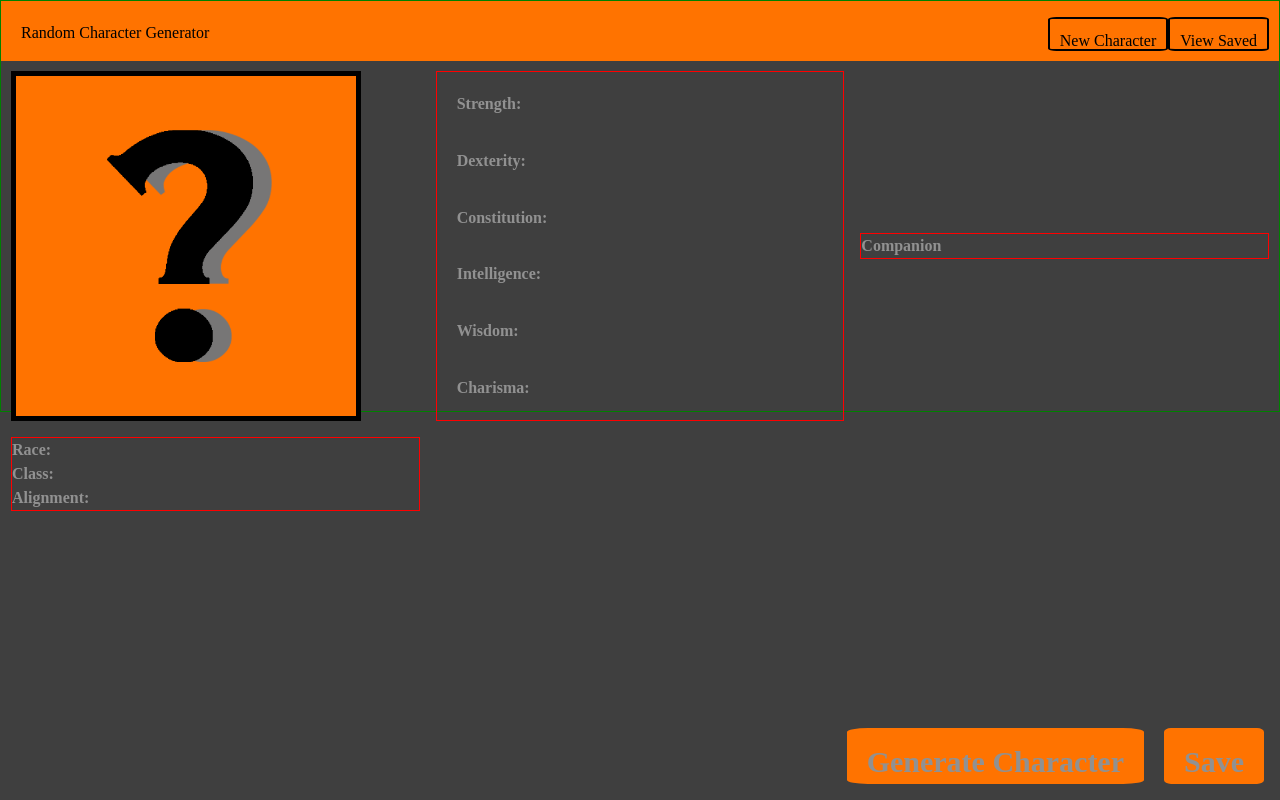
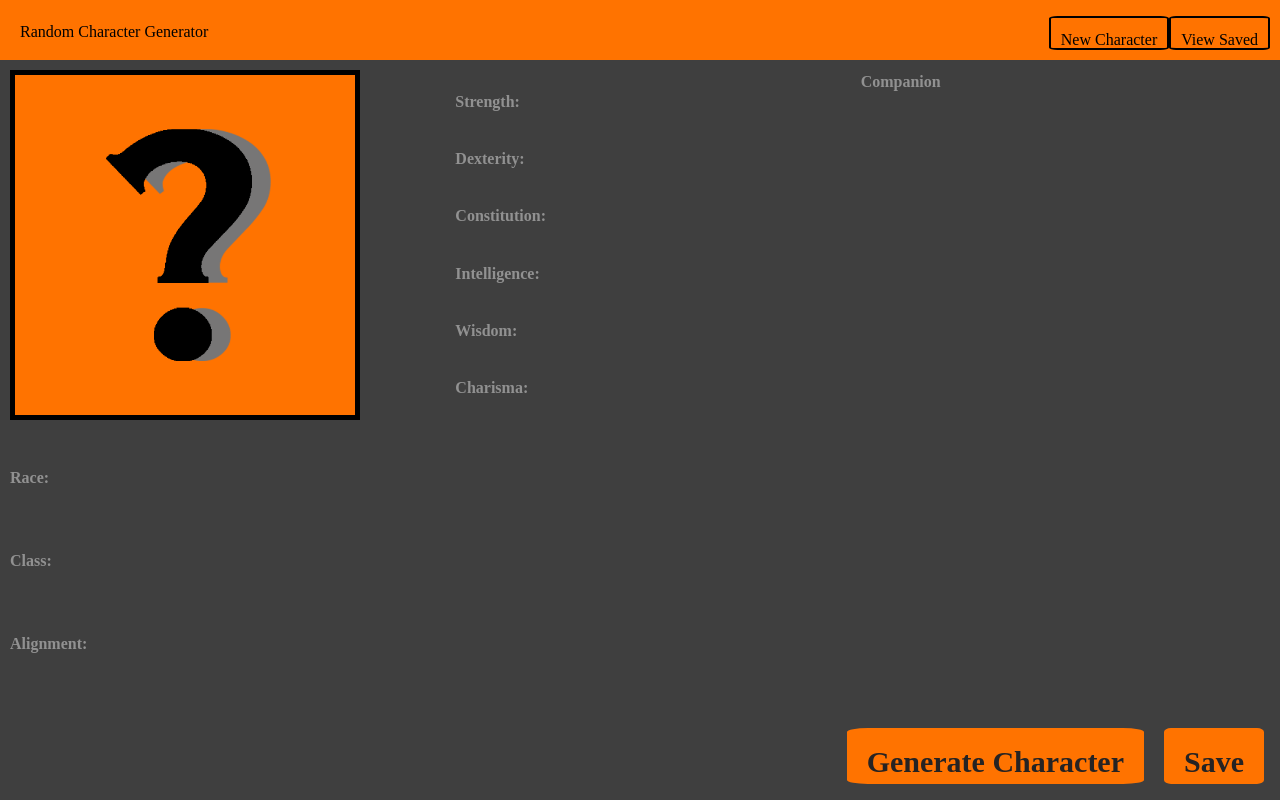
Before and after one commit to TheTrueGameBreaker/DND-Character-Generator, a website: page index.html in a window 1280 px wide. Drawn offline with nearby package versions, Linux system fonts and the light colour scheme; a web font is replaced by a local one.

Commit message:
tidied up css-removed color borders

```diff
--- a/assets/css/style.css
+++ b/assets/css/style.css
@@ -12,7 +12,8 @@ body {
 
     background-color: rgb(63, 63, 63);
     color: rgb(145, 145, 145);
-    border: 1px solid green;
+    border: 1px;
+    box-sizing: content-box;
 }
 button:hover {
     box-shadow: inset 0px 0px 8px;
@@ -90,15 +91,16 @@ header, .saved {
 
 .container-description {
     display: flex;
-    border: 1px solid red;
+    border: 1px;
+    height: 250px;
     flex-direction: column;
-    justify-content: space-between;
+    justify-content: space-around;
 
 }
 
 .container-Stats {
     display: flex;
-    border: 1px solid red;
+    border: 1px;
     flex-direction: column;
     justify-content: space-between;
     padding: 20px;
@@ -107,16 +109,17 @@ header, .saved {
 }
 
 .container-companion {
-    border: 1px solid red;
+    border: 1px;
     align-self: center;
+    height: 350px;
+    box-sizing: content-box;
 }
 
-.container-Buttons {
-
-}
 
 #Gen-Btn, #Save-Btn {
     background-color: rgb(255, 115, 0);
+    color: rgb(38, 35, 35);
+    font-weight: bold;
     padding: 20px;
     font-size: 30px;
     border-radius: 7%;
```
